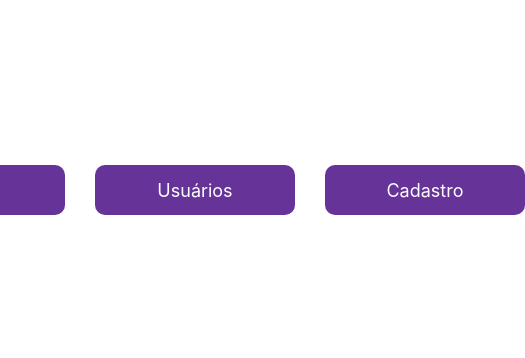
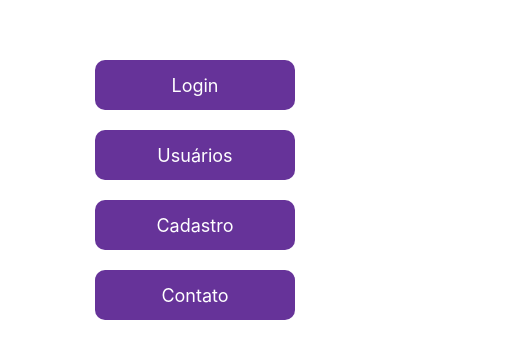
Before and after one commit to Andreypanegallito/cadastroNode, a React (Create React App) app in the folder client/: page / in a window 390 px wide. Shown: the part 232-590 px from the top of the page, 525 px wide, since content can reach past the window. Built offline with nearby package versions, Linux system fonts and the light colour scheme.

Commit message:
Tornado responsível a tela de início

```diff
--- a/client/src/pages/initial/index.tsx
+++ b/client/src/pages/initial/index.tsx
@@ -9,17 +9,22 @@ const Initial = () => {
       <div className="itens">
         <div className="item">
           <div className="item-title">
-            <Link to="/login" className='btn-link' >Login</Link>
+            <Link to="/login" className='btn-link'>Login</Link>
           </div>
         </div>
         <div className="item">
           <div className="item-title">
-            <Link to="/users" className='btn-link' >Usuários</Link>
+            <Link to="/users" className='btn-link'>Usuários</Link>
           </div>
         </div>
         <div className="item">
           <div className="item-title">
-            <Link to="/cadastro" className='btn-link' >Cadastro</Link>
+            <Link to="/cadastro" className='btn-link'>Cadastro</Link>
+          </div>
+        </div>
+        <div className="item">
+          <div className="item-title">
+            <Link to="/contato" className='btn-link'>Contato</Link>
           </div>
         </div>
       </div>
--- a/client/src/pages/initial/initial.scss
+++ b/client/src/pages/initial/initial.scss
@@ -29,3 +29,16 @@
     }
   }
 }
+
+@media (max-width: 1200px) {
+  #initial {
+    .itens {
+      flex-wrap: wrap;
+      margin: 10px 0;
+
+      .item {
+        margin: 10px 15px;
+      }
+    }
+  }
+}
```
